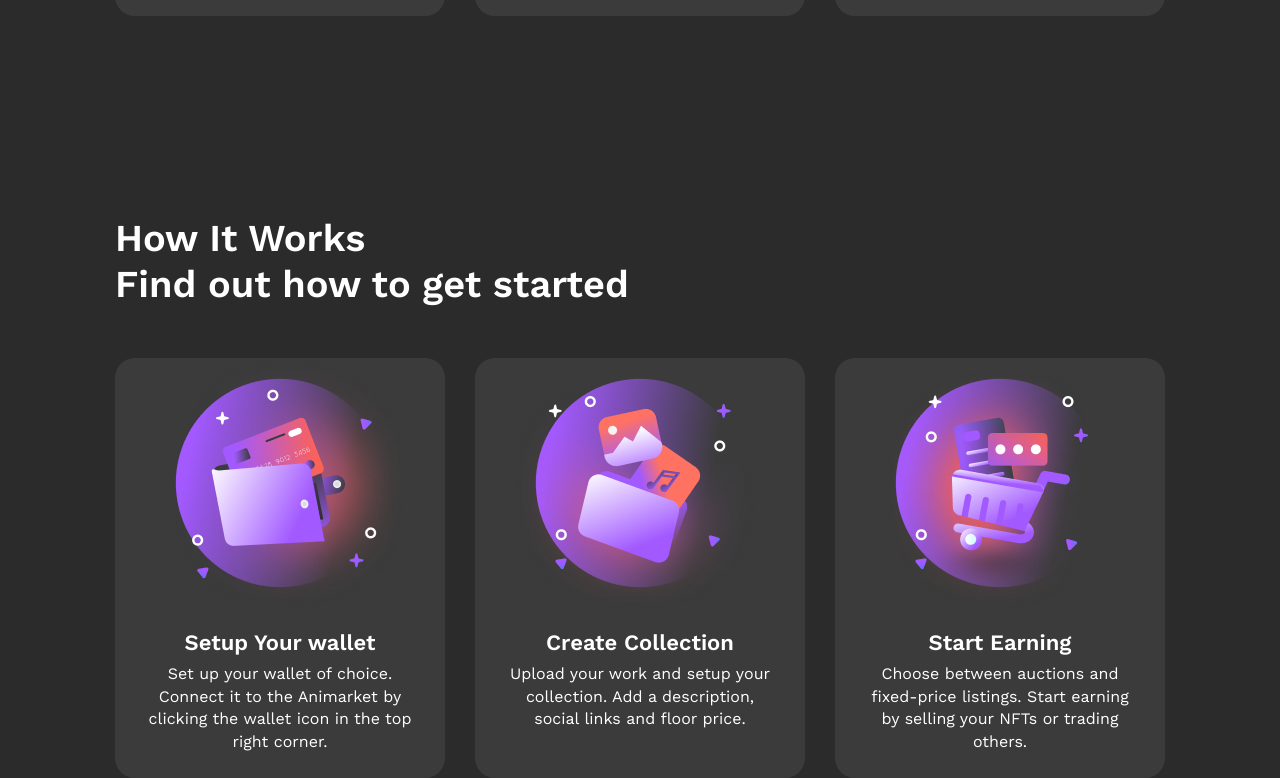
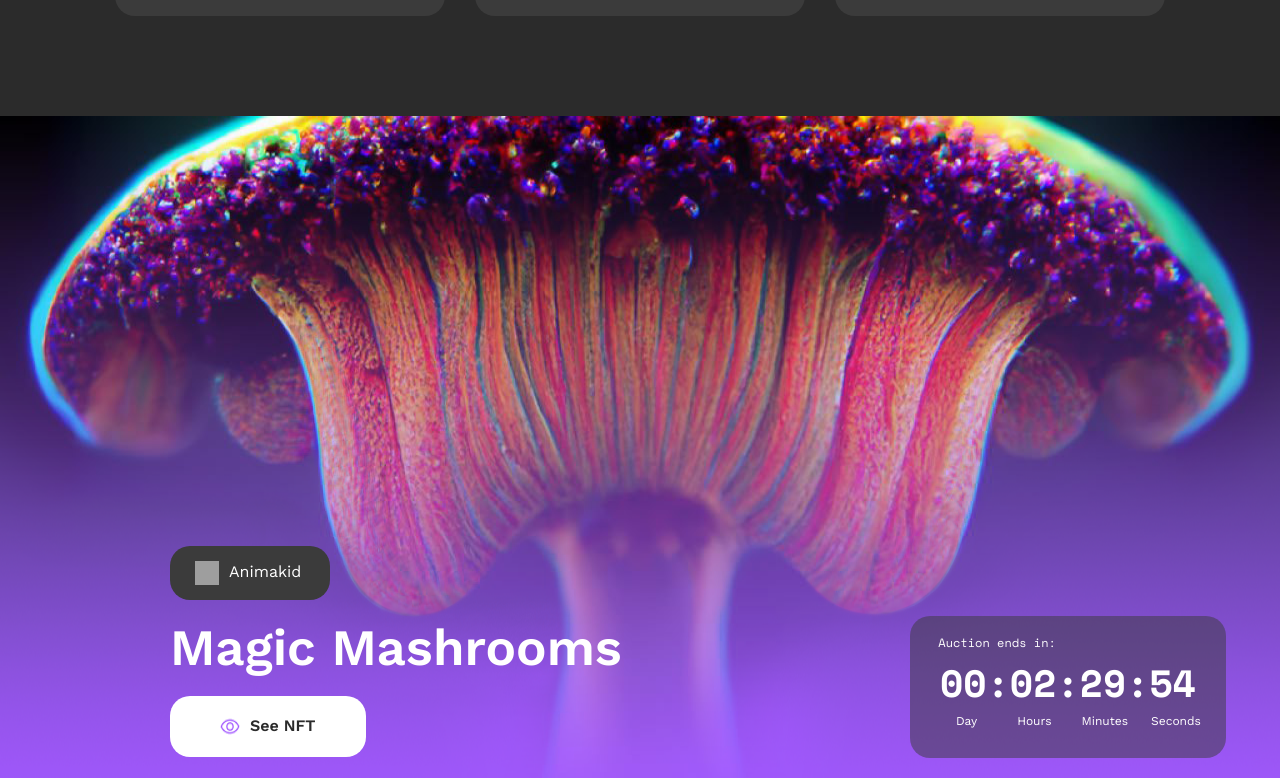
Before and after one commit to ArsikFrol/nfr-project, a React (Create React App) app: page / in a window 1280 px wide. Shown: the part 4882-5660 px from the top of the page. Built offline with nearby package versions, Linux system fonts and the light colour scheme; data requests are answered from the project's data file; grey boxes are pictures that could not be loaded.

Commit message:
feat: MagicMashrooms component

```diff
--- a/public/index.html
+++ b/public/index.html
@@ -11,7 +11,6 @@
 </head>
 
 <body>
-  <noscript>You need to enable JavaScript to run this app.</noscript>
   <div id="root"></div>
 </body>
 
--- a/src/App.tsx
+++ b/src/App.tsx
@@ -22,7 +22,7 @@ function App() {
 
   return (
     <>
-      {users ? collections ? <RouterComponent /> : console.log('ошибка') : console.log('ошибка')}
+      {users ? collections ? <RouterComponent /> : console.log() : console.log()}
     </>
   );
 }
--- a/src/components/DiscoverDigitalArt/DiscoverDigitalArt.tsx
+++ b/src/components/DiscoverDigitalArt/DiscoverDigitalArt.tsx
@@ -45,7 +45,7 @@ const DiscoverDigitalArt = (props: Props) => {
                 <img draggable="false" src={DiscoverDigitalArtImg} alt="DiscoverDigitalArtImg" />
                 <div className={styles.titleRight}>Space Walking</div>
                 <div className={styles.user}>
-                    {users ?
+                    {
                         users.slice(0, 1).map((obj: any) => {
                             return (
                                 <div key={obj.id} className={styles.user}>
@@ -53,7 +53,7 @@ const DiscoverDigitalArt = (props: Props) => {
                                     <div className={styles.userName}>{obj.userName}</div>
                                 </div>
                             )
-                        }) : console.log()
+                        })
                     }
                 </div>
             </div>
--- a/src/components/DiscoverMore/DiscoverMore.tsx
+++ b/src/components/DiscoverMore/DiscoverMore.tsx
@@ -29,8 +29,6 @@ const DiscoverMore = (props: Props) => {
             }
         })
     })
-
-    console.log(listNewUser)
 
     return (
         <div className={styles.wrapper}>
--- /dev/null
+++ b/src/components/MagicMashrooms/MagicMashrooms.tsx
@@ -0,0 +1,43 @@
+import React from 'react'
+import styles from './styles.module.css'
+import { useSelector } from 'react-redux'
+
+import bgMagic from '../../images/bgMagic.png'
+import eye from '../../images/eye.png'
+import Countdown from 'react-countdown'
+
+type Props = {}
+
+const MagicMashrooms = React.memo(function MagicMashrooms(props: Props) {
+    const users = useSelector((state: any) => state.allUser.users)
+
+    return (
+        <div className={styles.wrapper}>
+            <img draggable='false' className={styles.bg} src={bgMagic} alt="" />
+            <div className={styles.leftContent}>
+                {
+                    users.slice(0, 1).map((obj: any) => {
+                        return (
+                            <div className={styles.user} key={obj.id}>
+                                <img draggable='false' src={obj.userImage} alt="" />
+                                <div className={styles.userName}>{obj.userName}</div>
+                            </div>
+                        )
+                    })
+                }
+                <div className={styles.title}>Magic Mashrooms</div>
+                <div className={styles.btn}>
+                    <img draggable='false' src={eye} alt="" />
+                    See NFT
+                </div>
+            </div>
+            <div className={styles.rightContent}>
+                <div className={styles.textTimer}>Auction ends in:</div>
+                <Countdown date={Date.now() + 9000000} zeroPadTime={2} autoStart />
+                <div className={styles.nameCount}><span className={styles.Day}>Day</span><span className={styles.Hours}>Hours</span><span className={styles.Minutes}>Minutes</span><span className={styles.Seconds}>Seconds</span></div>
+            </div>
+        </div>
+    )
+})
+
+export default MagicMashrooms
--- /dev/null
+++ b/src/components/MagicMashrooms/styles.module.css
@@ -0,0 +1,128 @@
+.wrapper {
+    display: flex;
+    justify-content: space-between;
+    cursor: default;
+
+    position: relative;
+    z-index: 1;
+}
+
+.bg {
+    user-select: none;
+    width: 100%;
+    height: 700px;
+}
+
+.leftContent {
+    position: absolute;
+    left: 170px;
+    top: 430px;
+    z-index: 10;
+
+    display: flex;
+    flex-direction: column;
+
+    .user {
+        cursor: pointer;
+        background: rgba(59, 59, 59, 1);
+        width: 110px;
+        padding: 15px 25px;
+        border-radius: 20px;
+        margin-bottom: 20px;
+
+        display: flex;
+        gap: 10px;
+
+        font-size: 16px;
+        font-weight: 400;
+        line-height: 22.4px;
+        color: rgba(255, 255, 255, 1);
+
+        >img {
+            width: 24px;
+            height: 24px;
+        }
+    }
+
+    .title {
+        margin-bottom: 20px;
+        font-size: 51px;
+        font-weight: 600;
+        line-height: 56.1px;
+        color: white;
+    }
+
+    .btn {
+        cursor: pointer;
+        background: white;
+        display: flex;
+        gap: 10px;
+        width: 96px;
+        padding: 19px 50px;
+        border-radius: 20px;
+
+        font-size: 16px;
+        font-weight: 600;
+        line-height: 22.4px;
+        color: rgba(43, 43, 43, 1);
+    }
+}
+
+.rightContent {
+    padding-top: 20px;
+    border-radius: 20px;
+    background: rgba(59, 59, 59, 0.5);
+
+    position: absolute;
+    top: 500px;
+    z-index: 10;
+    left: 910px;
+
+    display: flex;
+    flex-direction: column;
+    align-items: end;
+
+    .textTimer {
+        margin-right: 170px;
+
+        font-family: 'Space Mono';
+
+        font-size: 12px;
+        font-weight: 400;
+        line-height: 13.2px;
+        color: white;
+    }
+
+    >span {
+        font-size: 38px;
+        font-weight: 700;
+        line-height: 45.6px;
+        color: white;
+
+        font-family: 'Space Mono';
+
+        padding: 10px 30px 10px;
+    }
+
+    .nameCount {
+        font-size: 12px;
+        font-weight: 400;
+        line-height: 13.2px;
+        color: white;
+
+        font-family: 'Space Mono';
+
+        display: flex;
+        padding-bottom: 30px;
+
+        .Seconds {
+            margin-right: 25px;
+            margin-left: 23px;
+        }
+
+        .Hours {
+            margin-right: 30px;
+            margin-left: 40px;
+        }
+    }
+}
--- /dev/null
+++ b/src/components/WeeklyDigest/WeeklyDigest.tsx
@@ -0,0 +1,12 @@
+import React from 'react'
+import styles from './styles.module.css'
+
+type Props = {}
+
+const WeeklyDigest = React.memo(function WeeklyDigest(props: Props) {
+    return (
+        <div className={styles.wrapper}>WeeklyDigest</div>
+    )
+})
+
+export default WeeklyDigest
--- a/src/pages/MainPage.tsx
+++ b/src/pages/MainPage.tsx
@@ -7,6 +7,8 @@ import TopCreators from '../components/TopCreators/TopCreators'
 import BrowseCategories from '../components/BrowseCategories/BrowseCategories'
 import DiscoverMore from '../components/DiscoverMore/DiscoverMore'
 import HowInWorks from '../components/HowInWorks/HowItWorks'
+import WeeklyDigest from '../components/WeeklyDigest/WeeklyDigest'
+import MagicMashrooms from '../components/MagicMashrooms/MagicMashrooms'
 
 type Props = {}
 
@@ -19,7 +21,9 @@ const MainPage = (props: Props) => {
             <TopCreators />
             <BrowseCategories />
             <DiscoverMore />
+            <MagicMashrooms />
             <HowInWorks />
+            <WeeklyDigest />
         </div>
     )
 }
```
Also changed, not shown: src/components/WeeklyDigest/styles.module.css (added), src/images/bgMagic.png (added).
